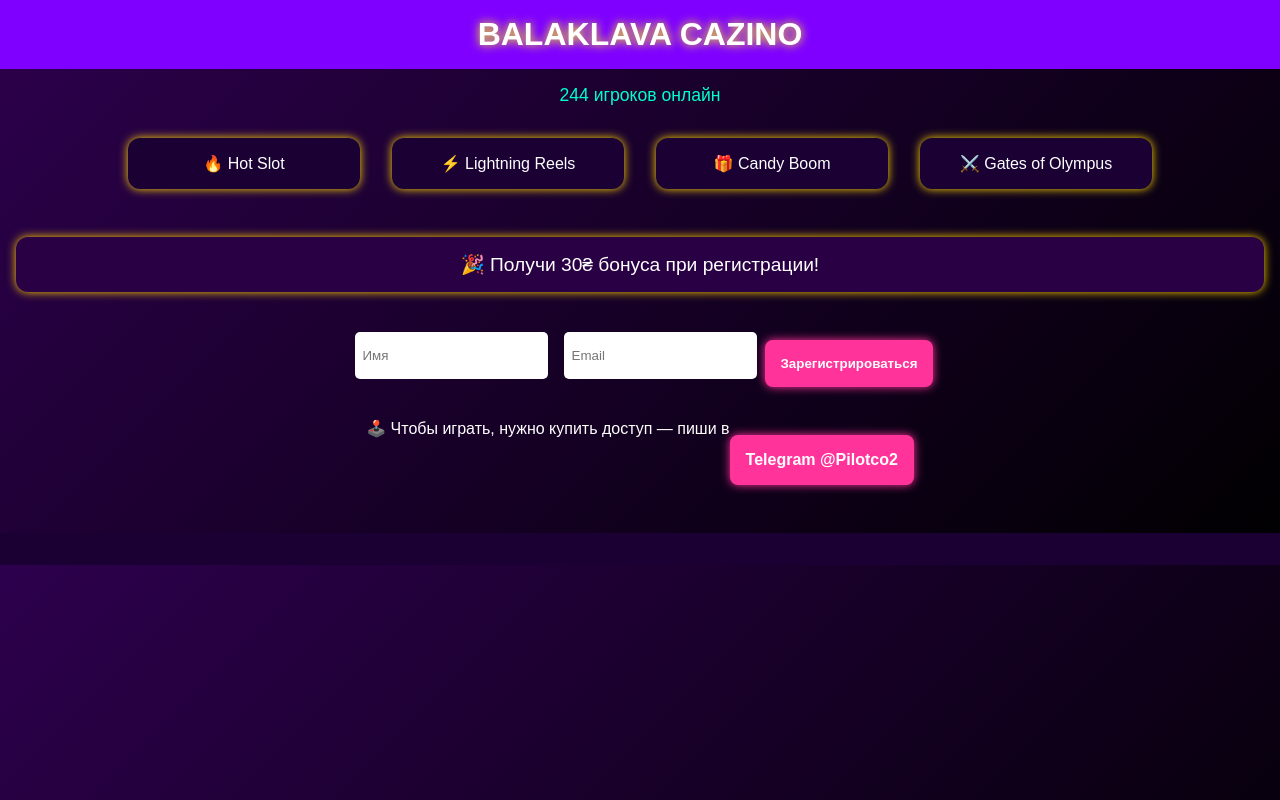
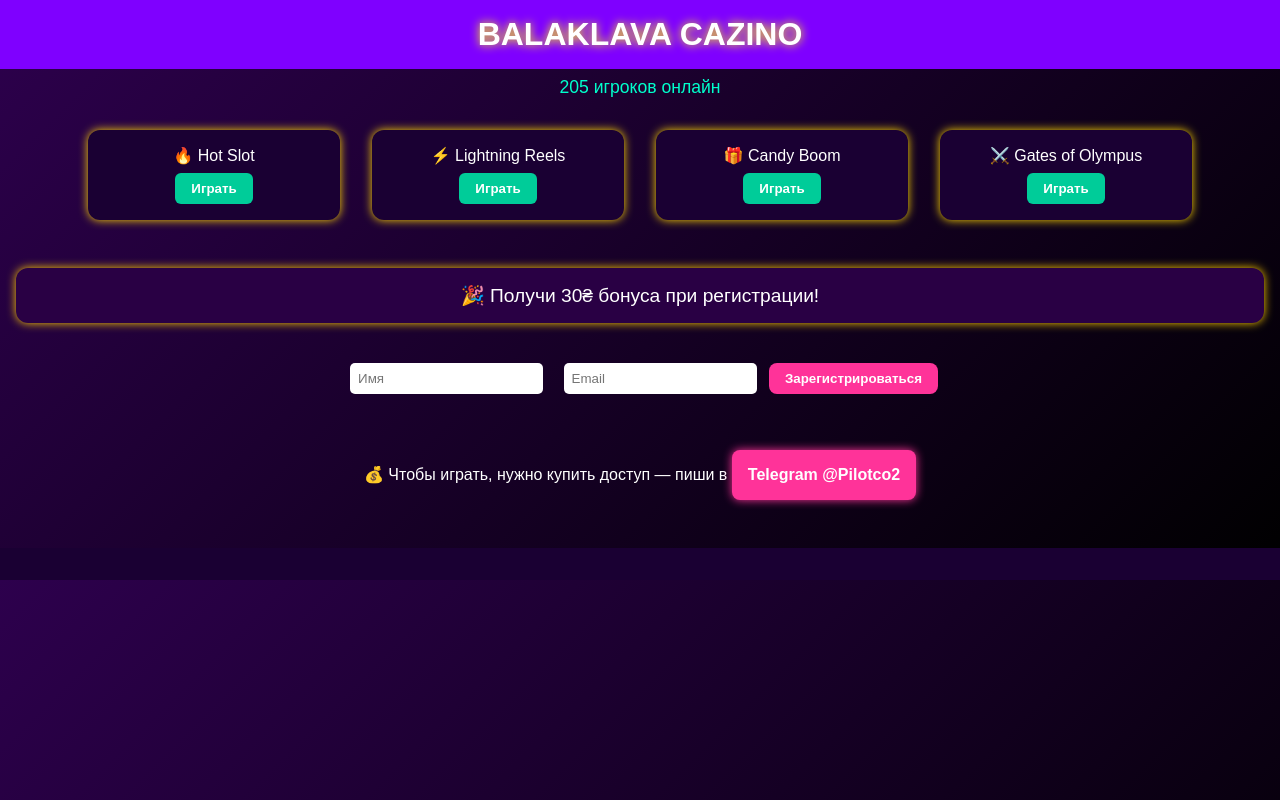
Before and after one commit to BalaklavaCazino/balaklava-cazino, a plain HTML site: page index.html in a window 1280 px wide. Drawn offline with Linux system fonts and the light colour scheme.

Commit message:
Update index.html

```diff
--- a/index.html
+++ b/index.html
@@ -19,7 +19,12 @@
       font-weight: bold;
       text-shadow: 0 0 10px yellow;
     }
-    .games, .bonus, .register, .note {
+    .online-counter {
+      font-size: 1.1rem;
+      margin-top: 0.5rem;
+      color: #00ffcc;
+    }
+    .games {
       display: flex;
       flex-wrap: wrap;
       justify-content: center;
@@ -30,40 +35,67 @@
       margin: 1rem;
       padding: 1rem;
       border-radius: 12px;
-      width: 200px;
+      width: 220px;
       box-shadow: 0 0 10px gold;
     }
-    .telegram, .register button {
+    .game button {
+      margin-top: 0.5rem;
+      background: #00cc99;
+      padding: 0.5rem 1rem;
+      border: none;
+      border-radius: 6px;
+      color: white;
+      font-weight: bold;
+      cursor: pointer;
+    }
+    .bonus, .register, .note {
+      padding: 1rem;
+    }
+    .bonus {
+      background-color: #290044;
+      margin: 1rem;
+      border-radius: 12px;
+      box-shadow: 0 0 10px #ffcc00;
+      font-size: 1.2rem;
+    }
+    .register input {
+      margin: 0.5rem;
+      padding: 0.5rem;
+      border-radius: 5px;
+      border: none;
+    }
+    .register button {
+      margin-top: 0.5rem;
+      background: #ff3399;
+      padding: 0.5rem 1rem;
+      border-radius: 8px;
+      color: white;
+      font-weight: bold;
+      border: none;
+      cursor: pointer;
+    }
+    .telegram {
+      display: inline-block;
       margin-top: 1rem;
       background: #ff3399;
       padding: 1rem;
       border-radius: 8px;
-      display: inline-block;
       text-decoration: none;
       color: white;
       font-weight: bold;
       box-shadow: 0 0 10px #ff3399;
-      border: none;
-      cursor: pointer;
     }
-    .bonus {
-      background-color: #290044;
-      margin: 1rem;
-      padding: 1rem;
-      border-radius: 12px;
-      box-shadow: 0 0 10px #ffcc00;
-      font-size: 1.2rem;
-    }
-    .online-counter {
-      margin-top: 1rem;
-      font-size: 1.1rem;
-      color: #00ffcc;
-    }
-    input {
-      margin: 0.5rem;
-      padding: 0.5rem;
-      border-radius: 5px;
-      border: none;
+    .win-notice {
+      position: fixed;
+      bottom: 10px;
+      left: 50%;
+      transform: translateX(-50%);
+      background: #222;
+      color: #0f0;
+      padding: 10px 20px;
+      border-radius: 10px;
+      box-shadow: 0 0 10px #0f0;
+      display: none;
     }
     footer {
       margin-top: 2rem;
@@ -73,26 +105,62 @@
     }
   </style>
   <script>
+    let balance = 30;
+
     function randomOnline() {
-      const el = document.getElementById('online');
-      el.innerText = Math.floor(Math.random() * 500) + 50 + ' игроков онлайн';
+      document.getElementById('online').innerText = Math.floor(Math.random() * 400 + 50) + ' игроков онлайн';
     }
+
+    function showWinNotice() {
+      const wins = [
+        'Игрок Андрей выиграл 240₴ в Candy Boom',
+        'Игрок Марина сорвала x100 в Hot Slot!',
+        'Кто-то выиграл 500₴ в Gates of Olympus'
+      ];
+      const text = wins[Math.floor(Math.random() * wins.length)];
+      const notice = document.getElementById('win-notice');
+      notice.innerText = text;
+      notice.style.display = 'block';
+      setTimeout(() => notice.style.display = 'none', 5000);
+    }
+
+    function playGame(gameName) {
+      if (balance < 5) {
+        alert('Недостаточно средств! Пополните через Telegram.');
+        return;
+      }
+      balance -= 5;
+      const win = Math.random() < 0.5 ? Math.floor(Math.random() * 20 + 5) : 0;
+      balance += win;
+      alert(`Вы играли в ${gameName}. Выигрыш: ${win}₴. Новый баланс: ${balance}₴`);
+    }
+
     setInterval(randomOnline, 3000);
+    setInterval(showWinNotice, 10000);
     window.onload = randomOnline;
   </script>
 </head>
 <body>
-  <header>
-    BALAKLAVA CAZINO
-  </header>
-
+  <header>BALAKLAVA CAZINO</header>
   <div class="online-counter" id="online">0 игроков онлайн</div>
 
   <section class="games">
-    <div class="game">🔥 Hot Slot</div>
-    <div class="game">⚡ Lightning Reels</div>
-    <div class="game">🎁 Candy Boom</div>
-    <div class="game">⚔️ Gates of Olympus</div>
+    <div class="game">
+      🔥 Hot Slot<br>
+      <button onclick="playGame('Hot Slot')">Играть</button>
+    </div>
+    <div class="game">
+      ⚡ Lightning Reels<br>
+      <button onclick="playGame('Lightning Reels')">Играть</button>
+    </div>
+    <div class="game">
+      🎁 Candy Boom<br>
+      <button onclick="playGame('Candy Boom')">Играть</button>
+    </div>
+    <div class="game">
+      ⚔️ Gates of Olympus<br>
+      <button onclick="playGame('Gates of Olympus')">Играть</button>
+    </div>
   </section>
 
   <section class="bonus">
@@ -102,13 +170,14 @@
   <section class="register">
     <input type="text" placeholder="Имя">
     <input type="email" placeholder="Email">
-    <button>Зарегистрироваться</button>
+    <button onclick="alert('Регистрация завершена! Ваш бонус: 30₴')">Зарегистрироваться</button>
   </section>
 
   <section class="note">
-    🕹️ Чтобы играть, нужно купить доступ — пиши в
-    <a class="telegram" href="https://t.me/Pilotco2" target="_blank">Telegram @Pilotco2</a>
+    💰 Чтобы играть, нужно купить доступ — пиши в <a class="telegram" href="https://t.me/Pilotco2" target="_blank">Telegram @Pilotco2</a>
   </section>
+
+  <div class="win-notice" id="win-notice"></div>
 
   <footer></footer>
 </body>
```
